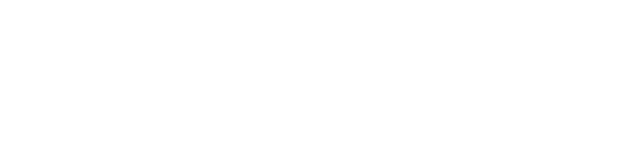
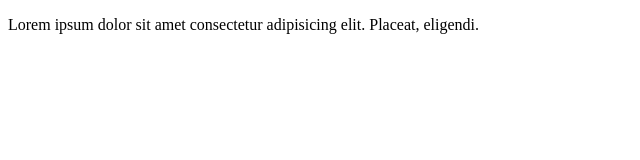
Before and after one commit to JonJoestar/testrepo, a plain HTML site: page Index.html in a window 1280 px wide. Shown: the whole page, without its empty margins (0-640 px from the left). Drawn offline with Linux system fonts and the light colour scheme.

Commit message:
Agregado Div Contenedor

```diff
--- a/Index.html
+++ b/Index.html
@@ -8,5 +8,10 @@
 </head>
 <body>
 
+    <!--div container 1-->
+    <div class="container">
+        <p>Lorem ipsum dolor sit amet consectetur adipisicing elit. Placeat, eligendi.</p>
+    </div>
+
 </body>
 </html>
```
